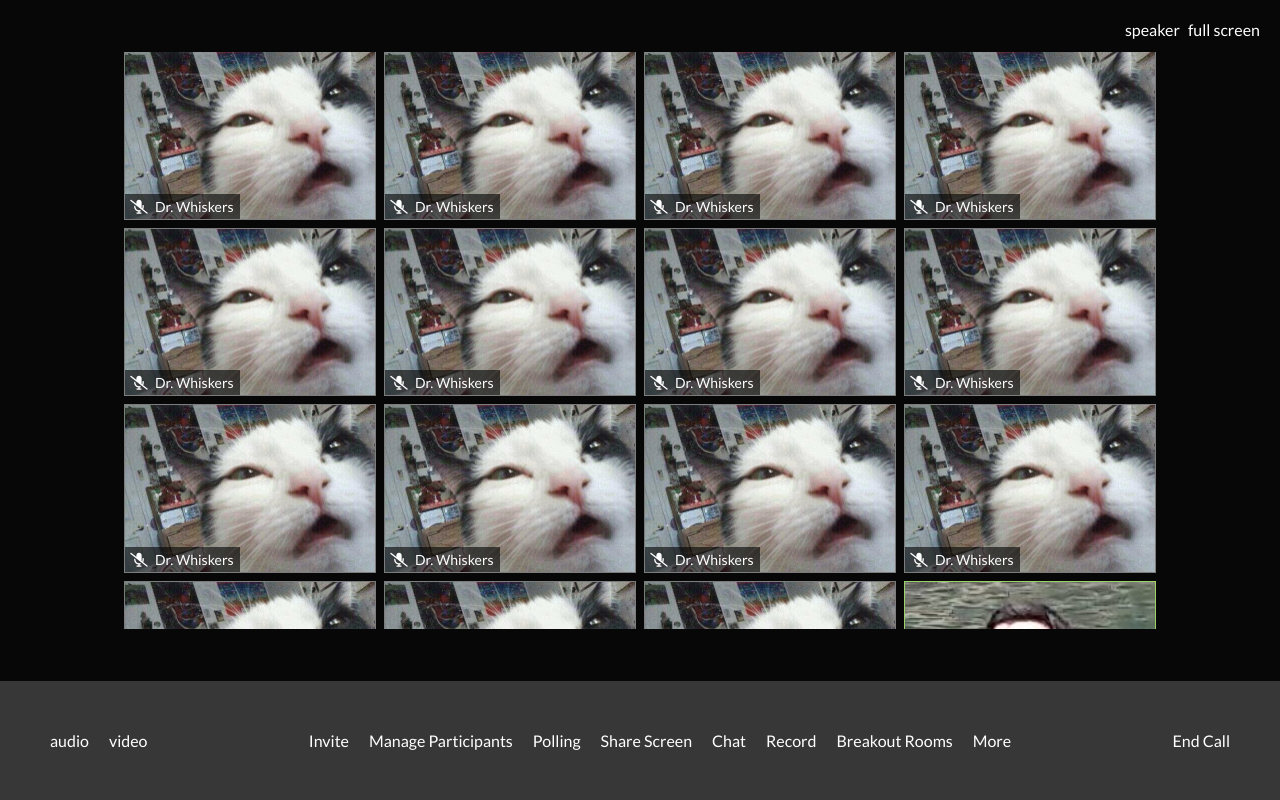
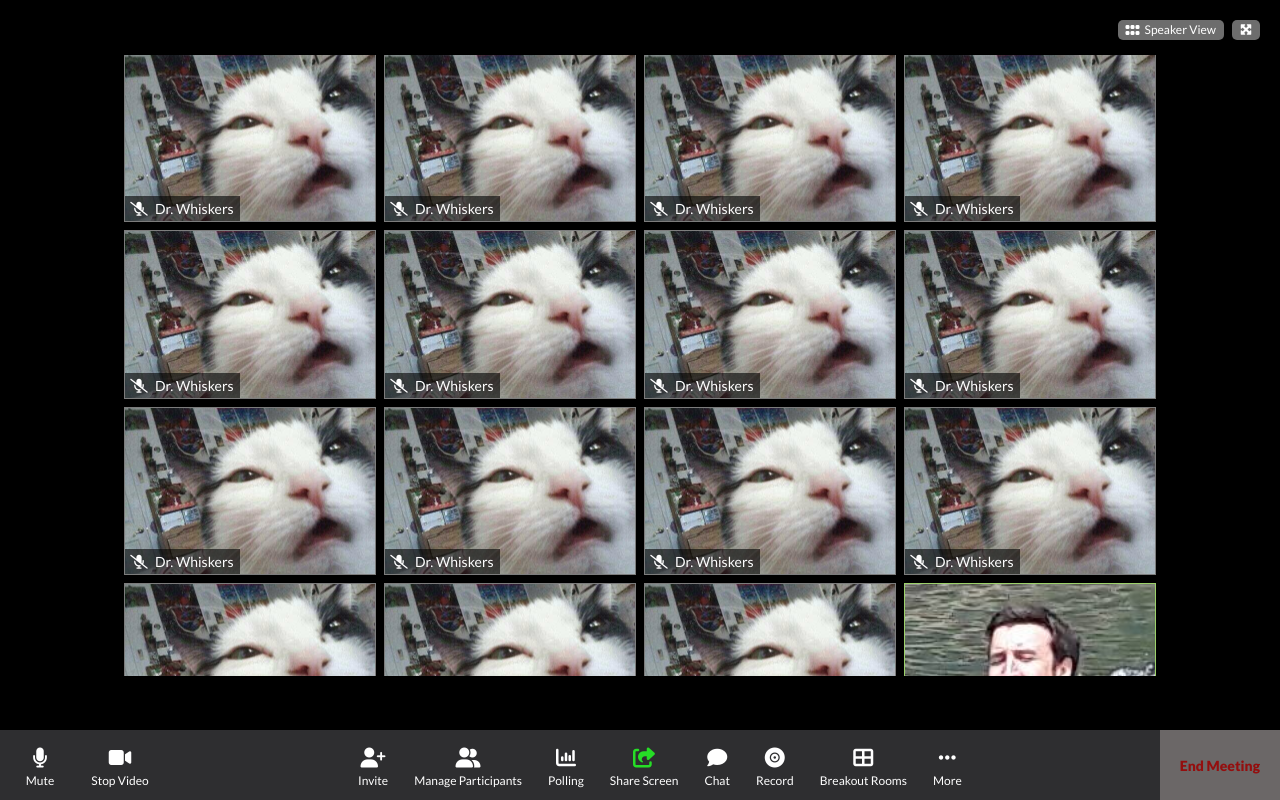
Before and after one commit to aSwanting/html-css-zoom, a plain HTML site: page index.html in a window 1280 px wide. Drawn offline with Linux system fonts and the light colour scheme.

Commit message:
add: all buttons with various hover styles

```diff
--- a/css/app.css
+++ b/css/app.css
@@ -41,7 +41,6 @@ img {
 .space-between {
     justify-content: space-between;
 }
-
 
 
 /* MAIN */
@@ -125,72 +124,134 @@ img {
     opacity: 1;
 }
 
-/* ASIDE */
-
-.toolbar {
-
-    padding: 50px;
+.speaker-view, .maximize-icon {
+    background-color: rgb(109, 109, 109);
+    padding-inline: 8px;
+    border-radius: 5px;
+    align-items: center;
+    gap: 5px;
+    font-size: 12px;
+    line-height: 20px;
+    cursor: pointer;
 }
 
-.toolbar .flex {
-    gap: 20px;
+.speaker-view-icon {
+    font-size: 16px;
 }
 
-/* .interactions {
-    gap: 20px;
-} */
-
-
-/* DEBUG */
-
-/* .debug #app * {
-    padding: 10px;
-    border: 1px solid white;
-} */
-
-/* .debug .call-screen,
-.debug .view-buttons div {
-    padding: 10px;
-    border: 1px solid white;
-} */
-
-
-/* .debug .participant {
-
-    border: 1px solid rgb(144, 255, 144);
-}
- */
-.debug .content {
-    background-color: rgb(7, 7, 7);
-}
-
-.debug .toolbar {
-    background-color: rgb(55, 55, 55);
+.speaker-view:hover,
+.maximize-icon:hover {
+    color: rgb(63, 63, 63);
+    background-color: rgb(197, 197, 197);
 }
 
 
-/* .debug .toolbar,
-.debug .toolbar * {
-    padding: 0 10px;
-    border: 1px solid white;
-} */
+/* ASIDE */
 
-/* width */
+.audio-video,
+.interactions {
+padding-block: 10px;
+
+}
+
+.toolbar {
+    background-color: rgb(46, 46, 48);
+    /* padding: 10px; */
+    font-size: 12px;
+    text-align: center;
+    flex-shrink: 0;
+}
+
+.toolbar .mic-icon,
+.toolbar .cam-icon,
+.interactions .icon {
+    font-size: 20px;
+    padding-bottom: 5px;
+}
+
+.toolbar-mic-on,
+.toolbar-mic-off,
+.toolbar-cam-on,
+.toolbar-cam-off {
+    width: 80px;
+    height: 50px;
+    padding: 8px;
+    border-radius: 8px;
+}
+
+.toolbar-mic,
+.toolbar-cam {
+    position: relative;
+    cursor: pointer;
+}
+
+.toolbar-mic-off,
+.toolbar-cam-off {
+    position: absolute;
+    background-color: rgb(62, 62, 65);
+    opacity: 0;
+    top: 0;
+    left: 0;
+}
+
+.toolbar-mic-off .mic-icon,
+.toolbar-cam-off .cam-icon {
+color: red;
+}
+
+.toolbar-mic-off:hover,
+.toolbar-cam-off:hover {
+    opacity: 1;
+}
+
+.interactions {
+    gap: 10px;
+}
+
+.icon-frame {
+    height: 50px;
+    padding: 8px;
+    border-radius: 8px;
+}
+
+.green {
+    color: rgb(38, 221, 38);
+}
+
+.icon-frame:hover {
+    background-color: rgb(62, 62, 65);
+}
+
+.end-meeting {
+    background-color: rgb(107, 103, 103);
+    color: rgb(148, 14, 14);
+    align-items: center;
+    padding-inline: 20px;
+    font-weight: 900;
+    font-size: 14px;
+    transition: all 200ms;
+    cursor: pointer;
+}
+
+.end-meeting:hover {
+    background-color: rgb(148, 14, 14);
+    color: rgb(107, 103, 103);
+}
+
+/* SCROLLBAR */
+
 ::-webkit-scrollbar {
     width: 15px;
-  }
+}
 
-  /* Track */
   ::-webkit-scrollbar-track {
     background: rgb(55, 55, 55, 0.2);
-  }
+}
 
-  /* Handle */
   ::-webkit-scrollbar-thumb {
     background: rgb(55, 55, 55);
-  }
+}
 
-  /* Handle on hover */
   ::-webkit-scrollbar-thumb:hover {
     background: rgb(65, 65, 65);
-  }
+}
--- a/webapp.html
+++ b/index.html
@@ -19,8 +19,12 @@
 
             <div class="view-buttons flex">
 
-                <div class="speaker-view">speaker</div>
-                <div class="full-screen">full screen</div>
+                <div class="speaker-view flex">
+                    <i class="fa-solid fa-grip speaker-view-icon"></i>
+                    <div>Speaker View</div>
+                </div>
+
+                <div class="maximize-icon"><i class="fa-solid fa-maximize"></i></div>
 
             </div>
 
@@ -354,25 +358,83 @@
 
             <div class="audio-video flex">
 
-                <div>audio</div>
-                <div>video</div>
+                <div class="toolbar-mic">
+
+                    <div class="toolbar-mic-on">
+                        <i class="fa-solid fa-microphone mic-icon"></i>
+                        <p>Mute</p>
+                    </div>
+
+               <div class="toolbar-mic-off">
+                        <i class="fa-solid fa-microphone-slash mic-icon"></i>
+                        <p>Unmute</p>
+                    </div>
+
+                </div>
+
+                <div class="toolbar-cam">
+
+                    <div class="toolbar-cam-on">
+                        <i class="fa-solid fa-video cam-icon"></i>
+                        <p>Stop Video</p>
+                    </div>
+
+               <div class="toolbar-cam-off">
+                        <i class="fa-solid fa-video-slash cam-icon"></i>
+                        <p>Start Video</p>
+                    </div>
+
+                </div>
 
             </div>
 
-            <div class="interactions flex space-between">
+            <div class="interactions flex">
 
-                <div>Invite</div>
-                <div>Manage Participants</div>
-                <div>Polling</div>
-                <div>Share Screen</div>
-                <div>Chat</div>
-                <div>Record</div>
-                <div>Breakout Rooms</div>
-                <div>More</div>
+                <div class="icon-frame">
+                    <i class="fa-solid fa-user-plus icon"></i>
+                    <p>Invite</p>
+                </div>
+
+                <div class="icon-frame">
+                    <i class="fa-solid fa-user-group icon"></i>
+                    <p>Manage Participants</p>
+                </div>
+
+                <div class="icon-frame">
+                    <i class="fa-solid fa-chart-column icon"></i>
+                    <p>Polling</p>
+                </div>
+
+                <div class="icon-frame">
+                    <i class="fa-solid fa-share-from-square icon green"></i>
+                    <p>Share Screen</p>
+                </div>
+
+                <div class="icon-frame">
+                    <i class="fa-solid fa-comment icon"></i>
+                    <p>Chat</p>
+                </div>
+
+                <div class="icon-frame">
+                    <i class="fa-solid fa-record-vinyl icon"></i>
+                    <p>Record</p>
+                </div>
+
+                <div class="icon-frame">
+                    <i class="fa-solid fa-table-cells-large icon"></i>
+                    <p>Breakout Rooms</p>
+                </div>
+
+                <div class="icon-frame">
+                    <i class="fa-solid fa-ellipsis icon"></i>
+                    <p>More</p>
+                </div>
 
             </div>
 
-            <div class="end-call">End Call</div>
+            <div class="end-meeting flex">
+                <p>End Meeting</p>
+            </div>
 
         </aside>
 
```
